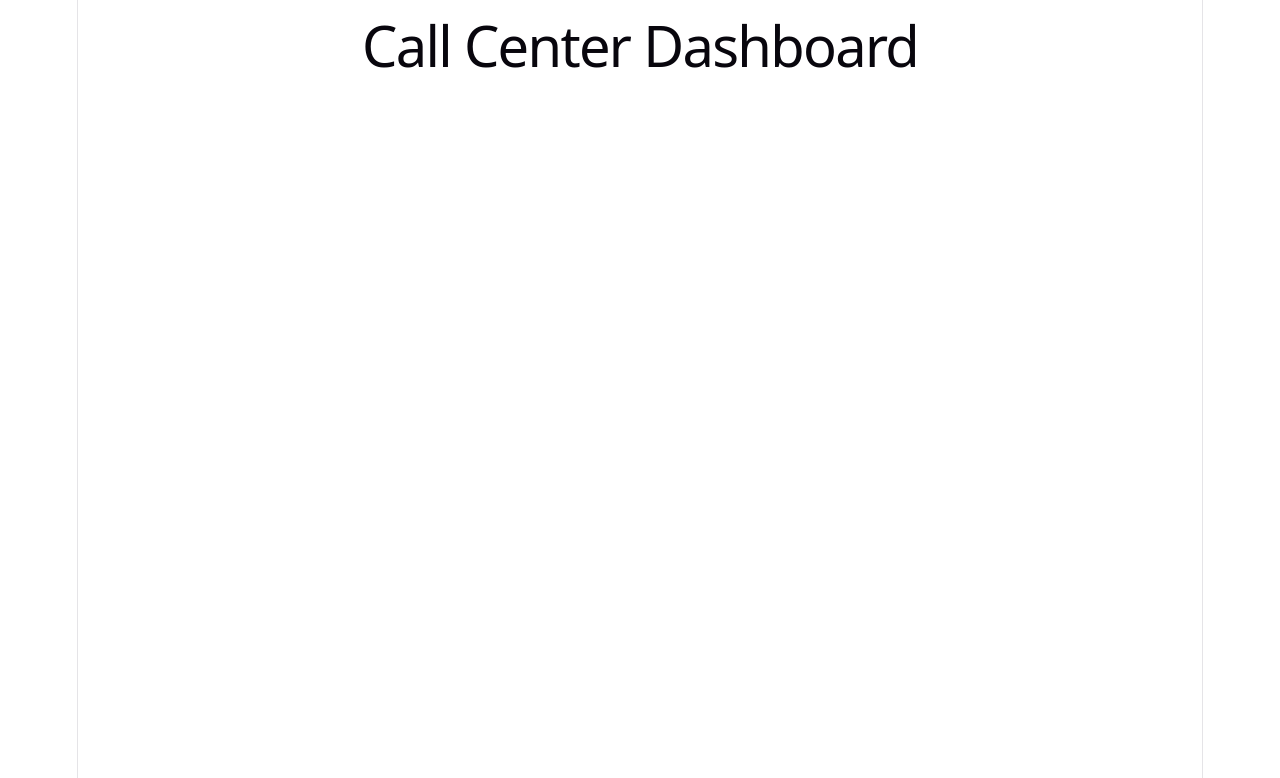
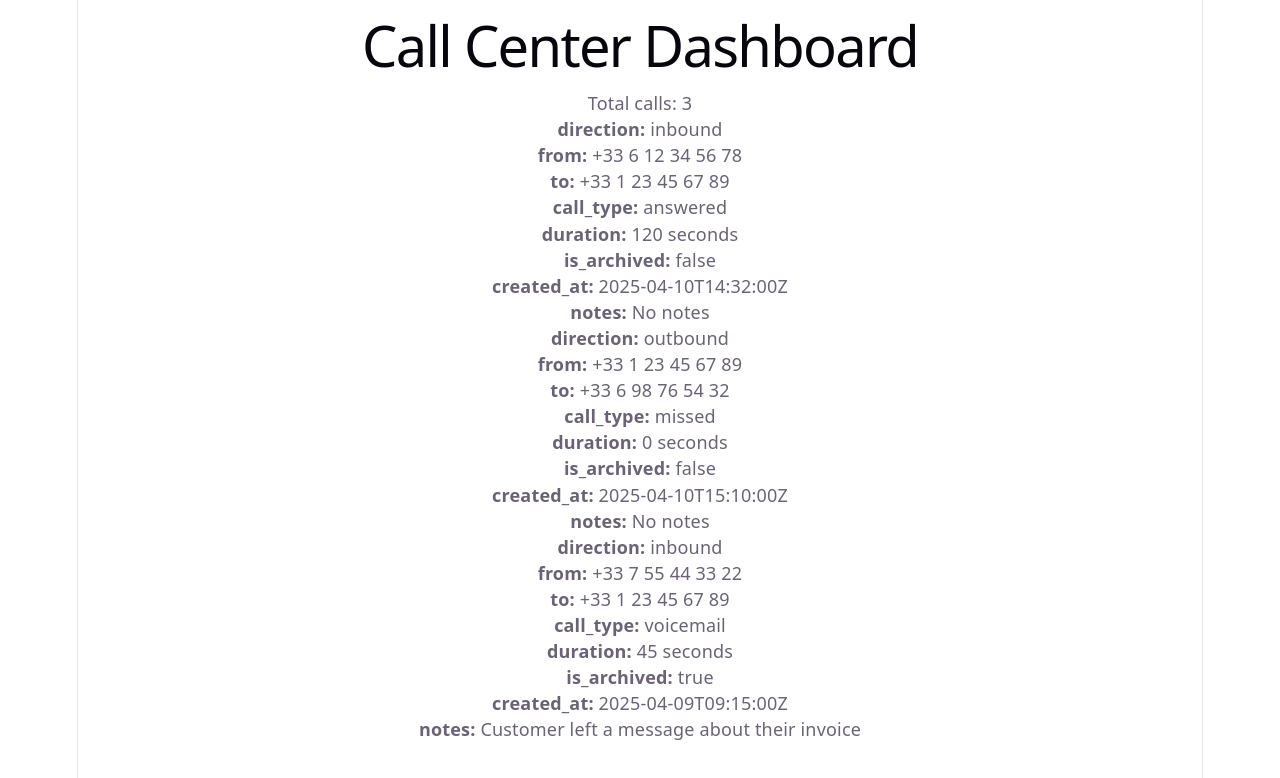
Before and after one commit to DimGianno/Call-Center-Frontend, a React (Vite) app in the folder call-center/: page / in a window 1280 px wide. Shown: the top 778 px of the page. Built offline with nearby package versions, Linux system fonts and the light colour scheme.

Commit message:
Import call data and display in Call Center Dashboard

```diff
--- a/call-center/src/App.tsx
+++ b/call-center/src/App.tsx
@@ -3,6 +3,8 @@ import reactLogo from './assets/react.svg'
 import viteLogo from './assets/vite.svg'
 import heroImg from './assets/hero.png'
 import './App.css'
+import calls from './data/calls'
+
 
 function App() {
   const [count, setCount] = useState(0)
@@ -11,6 +13,24 @@ function App() {
     <>
       <div>
         <h1>Call Center Dashboard</h1>
+
+        <p>Total calls: {calls.length}</p>
+      </div>
+      <div>
+        {calls.map((call) => {
+          return (
+          <div key={call.id} className="call-card">
+            <p><strong>direction:</strong> {call.direction}</p>
+            <p><strong>from:</strong> {call.from}</p>
+            <p><strong>to:</strong> {call.to}</p>
+            <p><strong>call_type:</strong> {call.call_type}</p>
+            <p><strong>duration:</strong> {call.duration} seconds</p>
+            <p><strong>is_archived:</strong> {call.is_archived.toString()}</p>
+            <p><strong>created_at:</strong> {call.created_at}</p>
+            <p><strong>notes:</strong> {call.notes?.length > 0 ? call.notes[0].content : 'No notes'}</p>
+          </div>
+        )
+        })}
       </div>
     </>
   )
--- a/call-center/src/data/calls.js
+++ b/call-center/src/data/calls.js
@@ -36,3 +36,5 @@ const calls = [
         ]
     }
 ];
+
+export default calls;
```
